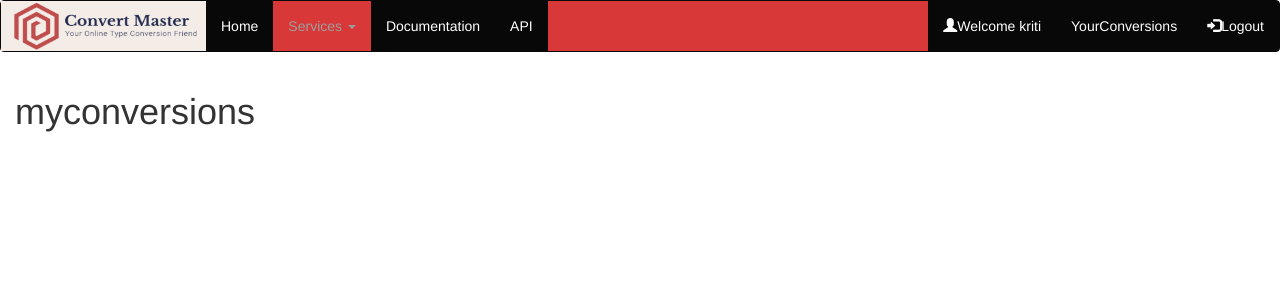
After one commit to SinghHrmn/ConvertMaster, a Django app: page /convert/myconversions in a window 1280 px wide. The commit adds this page. Shown: the top 300 px of the page. Run offline with Django 3.2, Linux system fonts and the light colour scheme; a user stored in the database is signed in; some libraries are stand-ins or nearby versions.

Commit message:
myconversions added to navbar for authenticated user

```diff
--- a/src/accounts/urls.py
+++ b/src/accounts/urls.py
@@ -6,7 +6,6 @@ urlpatterns=[
     path('register_user', register_user, name='register'),
     path('', index, name='index'),
     path('login_user', login_user, name='login'),
-    path('dashboard', dashboard, name='dashboard'),
     path('logout', logout, name='logout')
 
 
--- a/src/accounts/views.py
+++ b/src/accounts/views.py
@@ -59,17 +59,13 @@ def login_user(request):
         if user is not None:
             auth.login(request,user)
             messages.success(request,"You are logged in")
-            return HttpResponseRedirect("/account/dashboard")
+            return HttpResponseRedirect("/")
         else:
             messages.error(request,"Enter valid username or password")
             return HttpResponseRedirect(reverse('login'))
 
     return render(request,"accounts/login_user.html")
 
-@login_required
-def dashboard(request):
-    return render(request,"accounts/dashboard.html")
-
 def logout(request):
     if request.method=="POST":
         auth.logout(request)
--- a/src/convertEngine/urls.py
+++ b/src/convertEngine/urls.py
@@ -11,6 +11,8 @@ urlpatterns = [
     path('convert/json-to-csv', jsonToCsv, name='json-csv'),
     path('convert/json-to-xml', jsonToXml, name='json-xml'),
     path('convert/Documentation', documentation, name='Doc'),
+    path('convert/myconversions', myconversions, name='myconversions'),
+
 
 
 
--- a/src/convertEngine/views.py
+++ b/src/convertEngine/views.py
@@ -1,4 +1,5 @@
 from django.shortcuts import render
+from django.contrib.auth.decorators import *
 
 # Create your views here.
 
@@ -25,3 +26,7 @@ def jsonToXml(request):
 
 def documentation(request):
     return render(request, 'convertEngine/doc.html')
+
+@login_required
+def myconversions(request):
+    return render(request,'convertEngine/myconversions.html')
--- a/src/templates/accounts/dashboard.html
+++ /dev/null
@@ -1,6 +0,0 @@
-{%  extends "base.html" %}
-
-{% block content %}
-<h1>DASH</h1>
-
-{% endblock %}
--- /dev/null
+++ b/src/templates/convertEngine/myconversions.html
@@ -0,0 +1,5 @@
+{% extends 'base.html' %}
+
+{% block content %}
+    <h1>myconversions</h1>
+{% endblock %}
--- a/src/templates/partials/navbar.html
+++ b/src/templates/partials/navbar.html
@@ -43,16 +43,23 @@
         </li>
         <li class="active"><a href="{% url 'Doc' %}">Documentation</a></li>
         <li class="active"><a href="#">API</a></li>
+
       </ul>
       <ul class="nav navbar-nav navbar-right">
 
         {% if user.is_authenticated %}
-          <li class="active"><a href="{% url 'dashboard' %}"><span class="glyphicon glyphicon-user"></span> Hi! {{user.username}}</a></li>
-          <li class="active"><a href="{% url 'logout'%}" style="margin-right: -15px; "><span class="glyphicon glyphicon-log-in"></span> Logout</a></li>
+          <ul class="nav navbar-nav navbar-right">
+            <li class="active"><a href=""><span class="glyphicon glyphicon-user"></span>Welcome {{ user.username }}</a></li>
+            <li class="active"><a href="{% url 'myconversions' %}">YourConversions</a></li>
+            <li class="active"><a href="javascript:{document.getElementById('logout').submit()}"><span class="glyphicon glyphicon-log-in"></span>Logout</a>  </li>
+            <form method="POST" action="{% url 'logout' %}" id='logout'>
+              {% csrf_token %}
+              <input type="hidden" />
+            </form>
+          </ul>
         {% else %}
-
-        <li class="active"><a href="{% url 'register' %}"><span class="glyphicon glyphicon-user"></span> Sign Up</a></li>
-        <li class="active"><a href="{% url 'login'%}" style="margin-right: -15px; "><span class="glyphicon glyphicon-log-in"></span> Login</a></li>
+          <li class="active"><a href="{% url 'register' %}"><span class="glyphicon glyphicon-user"></span> Sign Up</a></li>
+          <li class="active"><a href="{% url 'login'%}" style="margin-right: -15px; "><span class="glyphicon glyphicon-log-in"></span> Login</a></li>
         {% endif %}
       </ul>
     </div>
```
Also changed, not shown: src/db.sqlite3.
